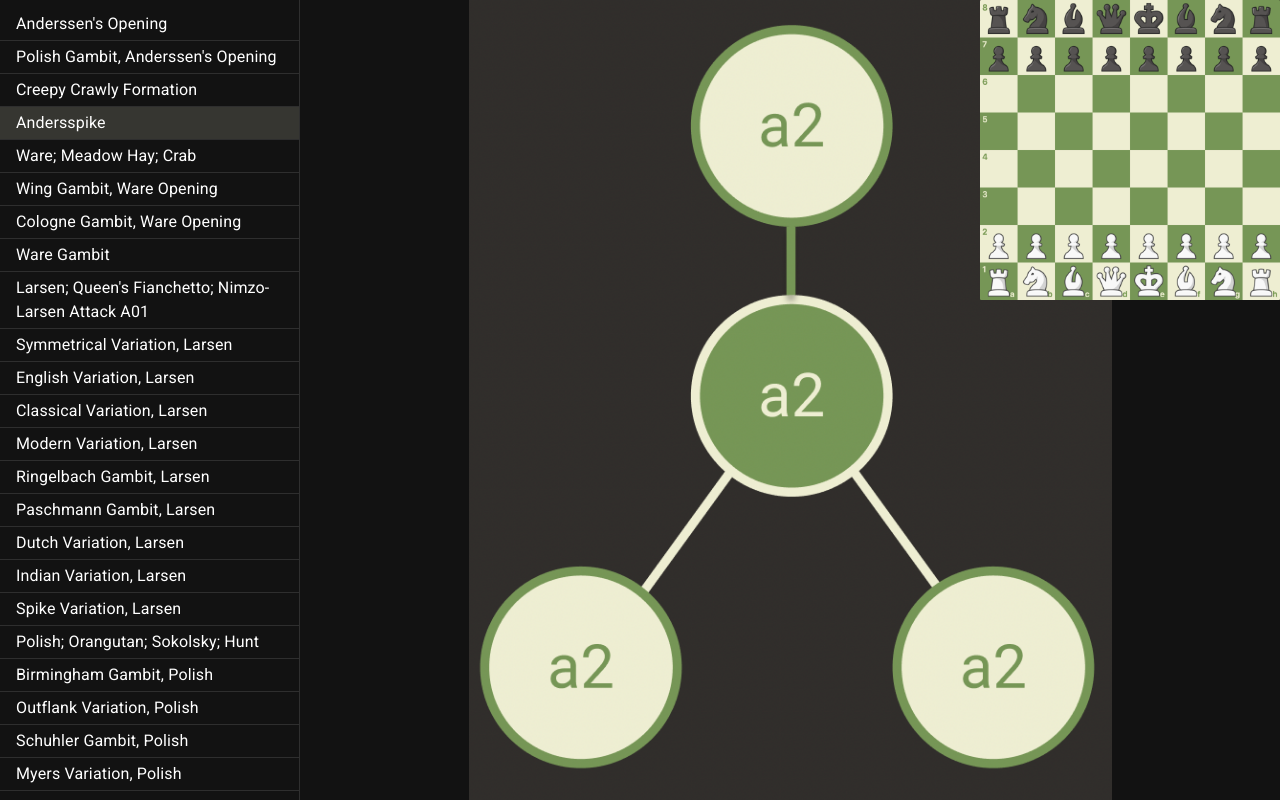
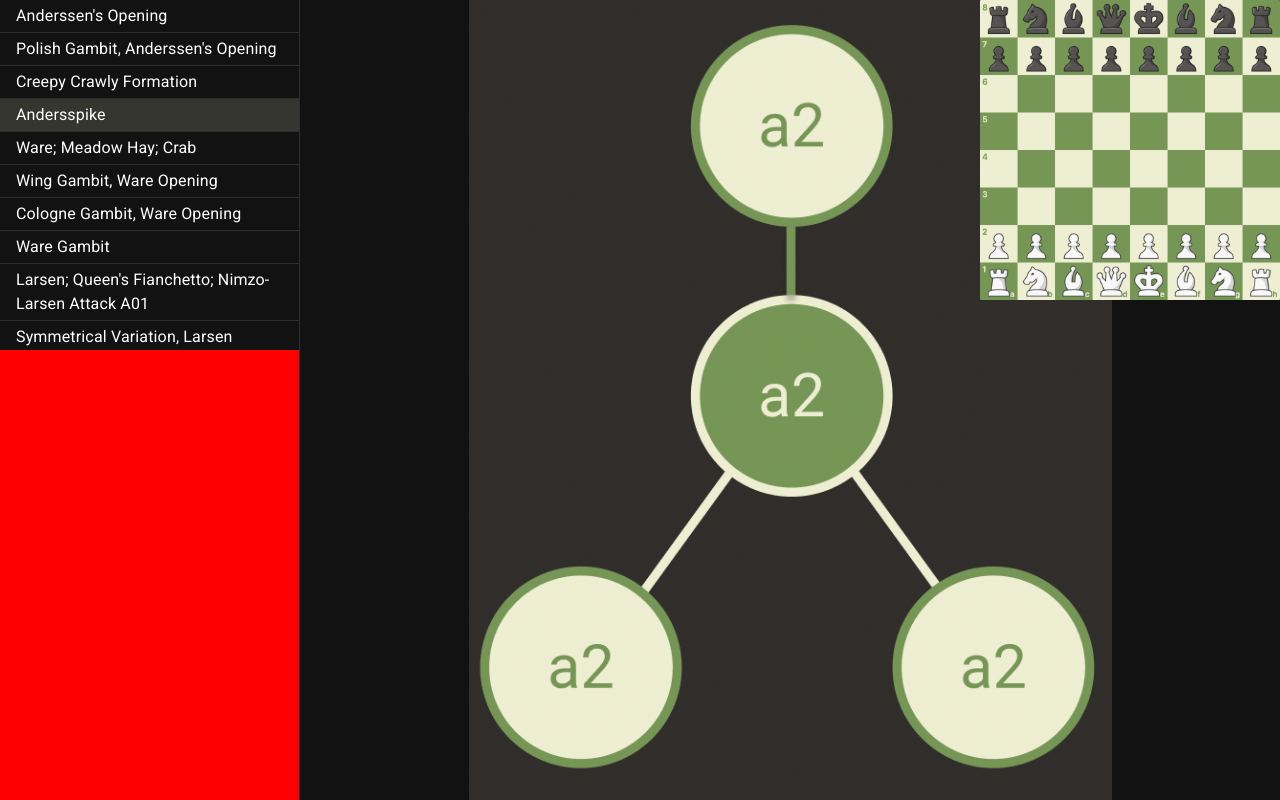
Before and after one commit to B1tWhys/chess-tree, a React (Create React App) app: page / in a window 1280 px wide. Built offline with nearby package versions, Linux system fonts and the light colour scheme; a web font is replaced by a local one.

Commit message:
pgnSelector flex layout working

```diff
--- a/src/Components/App.tsx
+++ b/src/Components/App.tsx
@@ -1,5 +1,5 @@
 import {Component} from "react";
-import {Box, createTheme, CssBaseline, Drawer, List, ListItem, ThemeProvider} from "@mui/material";
+import {Box, createTheme, CssBaseline, Drawer, List, ListItem, Stack, ThemeProvider} from "@mui/material";
 import boardPlaceholder from "../assets/BoardPlaceholder.png";
 import chessTreePlaceholder from "../assets/ChessTreePlaceholder.png";
 
@@ -53,14 +53,19 @@ const analysisNames = [
 ]
 
 
-function AnalysisSelector() {
+function PgnSelector() {
     const drawerWidth = 300;
     return <Drawer anchor="left"
                    variant="permanent"
                    open={true}
-                   sx={{width: drawerWidth, flexGrow: 0}}
-                   PaperProps={{sx: {width: drawerWidth}}}>
-        <List>
+                   sx={{width: drawerWidth, flexGrow: 0, height: "100vh"}}
+                   PaperProps={{sx: {width: drawerWidth, height: "100%"}}}>
+        <Stack height={"100%"}>
+            <List disablePadding={true} sx={{
+                maxHeight: "350px",
+                flex: "0 2 50%",
+                overflow: "auto"
+            }}>
                 {
                     analysisNames.map((an, idx) => (
                         <ListItem divider={true} dense={true} selected={idx === 3}>
@@ -69,6 +74,12 @@ function AnalysisSelector() {
                     ))
                 }
             </List>
+            <Box sx={{
+                width: "100%",
+                background: "red",
+                flex: "1 1 50%"
+            }}/>
+        </Stack>
     </Drawer>
 }
 
@@ -84,11 +95,9 @@ function ChessBoard() {
         position: "fixed",
         width: 300,
         height: 300,
-        // aspectRatio: 1,
         top: 0,
         right: 0,
         background: `center/contain no-repeat url(${boardPlaceholder})`
-        // background: "red"
     }}/>
 }
 
@@ -98,7 +107,7 @@ class App extends Component {
             <ThemeProvider theme={theme}>
                 <Box sx={{display: "flex", height: "100%"}}>
                     <CssBaseline/>
-                    <AnalysisSelector/>
+                    <PgnSelector/>
                     <AnalysisTree/>
                     <ChessBoard/>
                 </Box>
```
Lines whose indentation alone changed are shown as unchanged.
